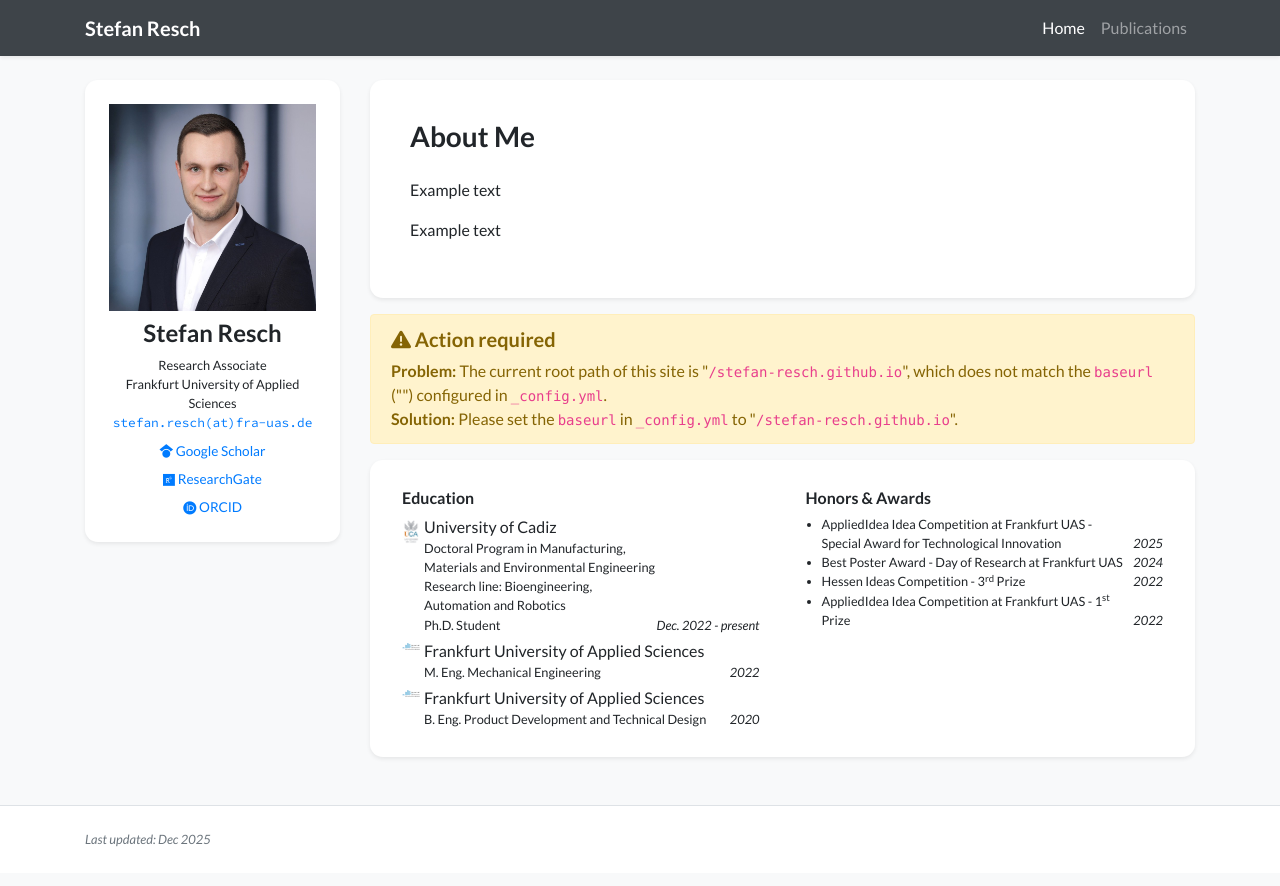
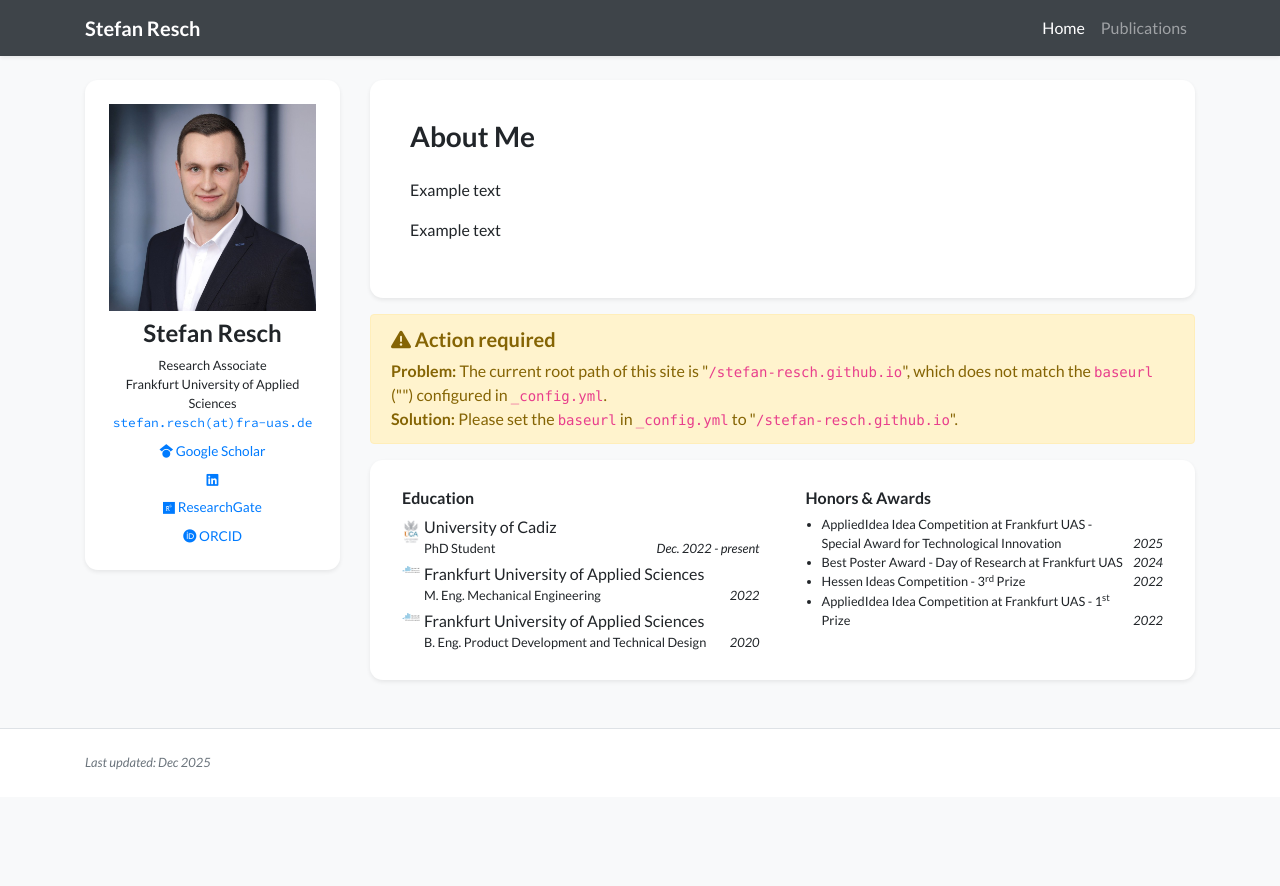
Before and after one commit to Stefan-Resch/stefan-resch.github.io, a Jekyll site: the page built from index.html, in a window 1280 px wide. Shown: the top 886 px of the page. Built offline with Jekyll 4.4.1, drawn with Linux system fonts in a browser that asks for light colours; nearby versions of some CDN libraries; a style sheet for code colours, icons or effects is not loaded.

Commit message:
Update profile.yml

```diff
--- a/_data/profile.yml
+++ b/_data/profile.yml
@@ -17,7 +17,7 @@ researchgate: Stefan-Resch-3
 # wechat_qrcode: /assets/images/etc/wechat.jpg
 # wechat_prompt: >-
 #   Please tell me your <strong>name</strong> and <strong>affiliation</strong> (current or past) when adding my wechat. Thanks!
-# linkedin: your-linked-in-id
+linkedin: stefan-resch96
 orcid: 0000-0002-0507-3562
 
 short_bio_text_justify: false
@@ -31,15 +31,12 @@ short_bio: >-
 
 portrait_url: /assets/images/photos/portrait1.jpg
 portrait_caption: >-
-  ©Stefan Resch, 2025
+  © Stefan Resch, 2025
 
 education:
 - name: University of Cadiz
   logo: /assets/images/badges/UCA.png
-  position: >-
-    Doctoral Program in Manufacturing, Materials and Environmental Engineering <br/>
-    Research line: Bioengineering, Automation and Robotics <br/>
-    Ph.D. Student
+  position: PhD Student
   date: Dec. 2022 - present
 - name: Frankfurt University of Applied Sciences
   logo: /assets/images/badges/FRA-UAS.png
```
